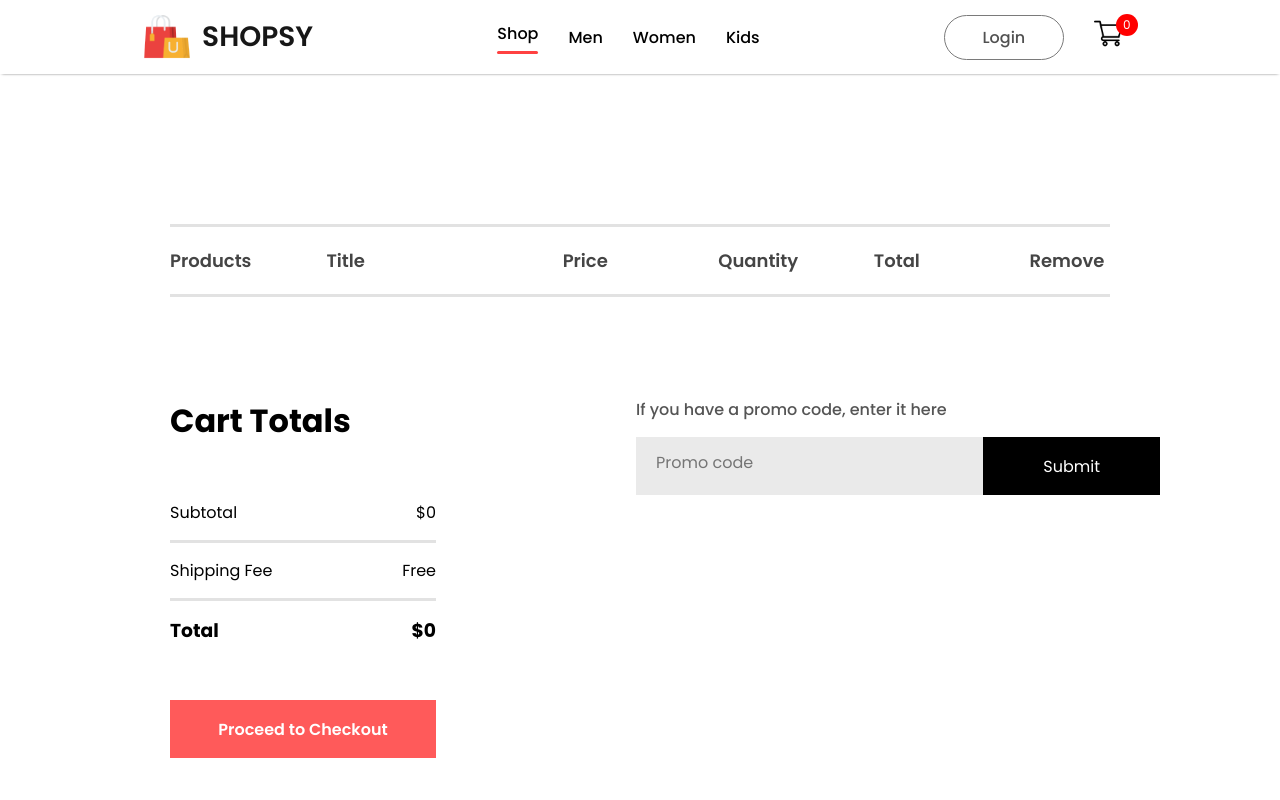
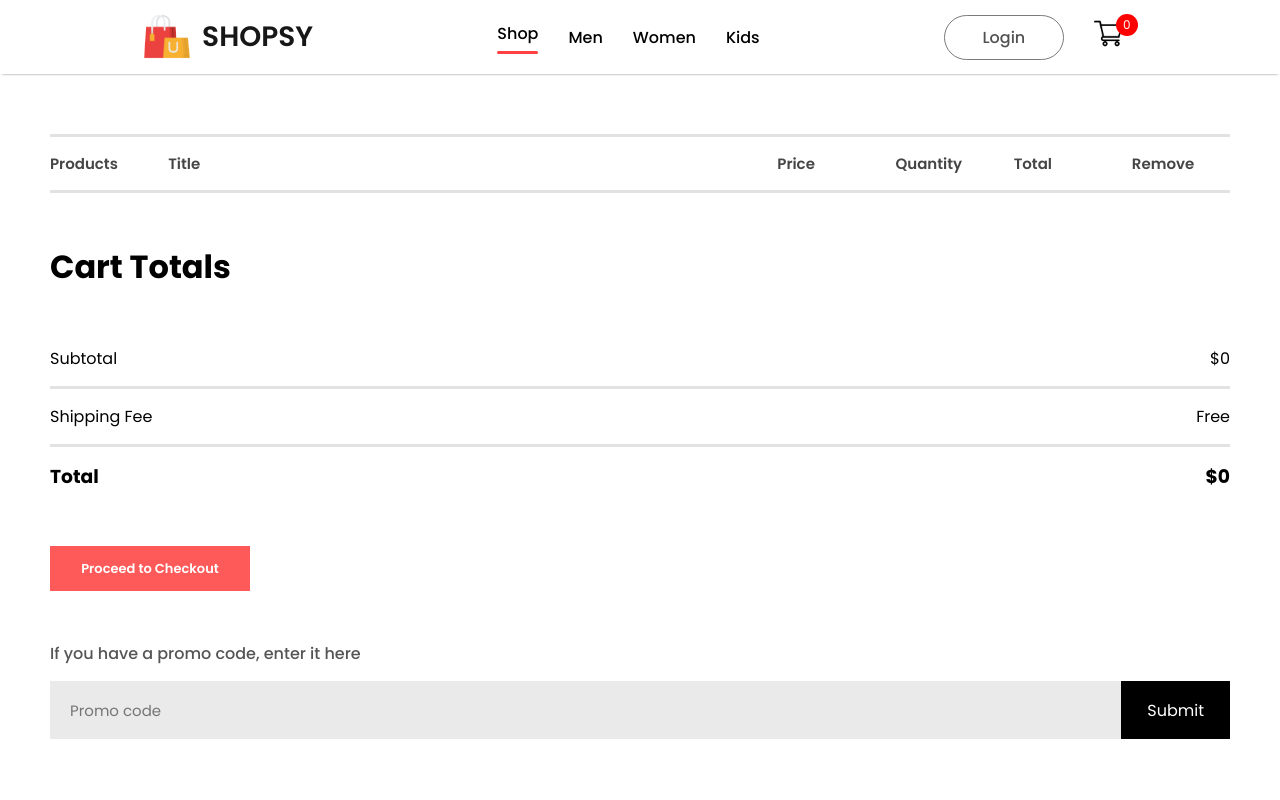
Before and after one commit to souravcodes1080/mern-ecommerce, a React (Vite) app in the folder frontend/: page /cart in a window 1280 px wide. Shown: the top 800 px of the page. Built offline with nearby package versions, Linux system fonts and the light colour scheme.

Commit message:
cart items responsive

```diff
--- a/frontend/src/Components/CartItems/cartItems.css
+++ b/frontend/src/Components/CartItems/cartItems.css
@@ -90,6 +90,7 @@
     font-size: 16px;
     width: 330px;
     height: 50px;
+    height: auto;
 }
 .cart-item-promo-box button{
     width: 178px;
@@ -101,3 +102,63 @@
     outline: none;
     border: none;
 }
+
+@media(max-width:1280px){
+    .cart-items{
+        margin: 60px 50px;
+    }
+    .cart-items-format-main{
+        grid-template-columns: 0.5fr 3fr 0.5fr 0.5fr 0.5fr 0.5fr;
+        gap: 20px;
+        padding: 15px 0;
+        font-size: 15px;
+    }
+    .cart-icon-product-icon{
+        height: 50px;
+    }
+    .cart-item-remove-icon{
+        margin: auto;
+    }
+    .cart-items-quntity{
+        width: 40px;
+        height: 30px;
+    }
+    .cart-items-down{
+        margin: 50px 0;
+        flex-direction: column;
+        gap: 50px;
+    }
+    .cart-items-total{
+        margin: 0;
+    }
+    .cart-items-total button{
+        max-width: 200px;
+        height: 45px;
+        font-size: 13px;
+    }
+    .cart-item-promo-box{
+        width: auto;
+        max-width: 500;
+    }
+    .cart-item-promo-box input{
+        width: 100%;
+
+        font-size: 15px;
+    }
+    .cart-item-promo-box button{
+        width: 120px;
+    }
+}
+@media(max-width:500px){
+    .cart-items hr{
+        display: none;
+    }
+    .cart-items-format-main{
+        display: none;
+        grid-template-columns: 0.5fr 3fr 0.5fr;
+        gap: 10px;
+    }
+    .cart-items-format{
+        display: grid;
+    }
+}
```
